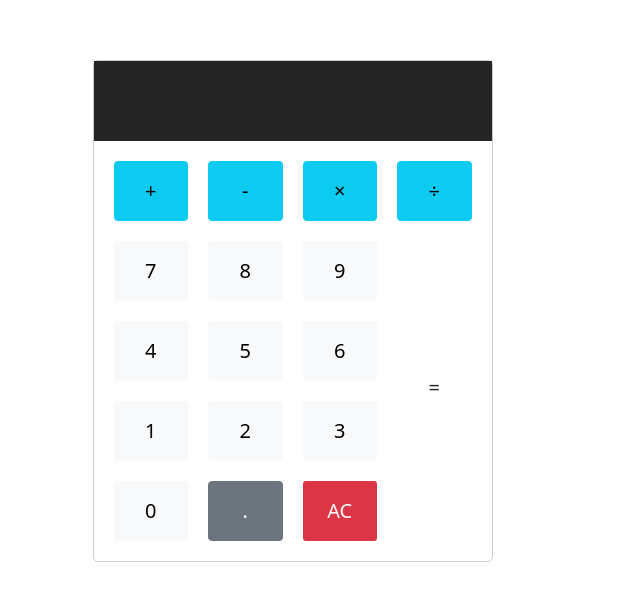
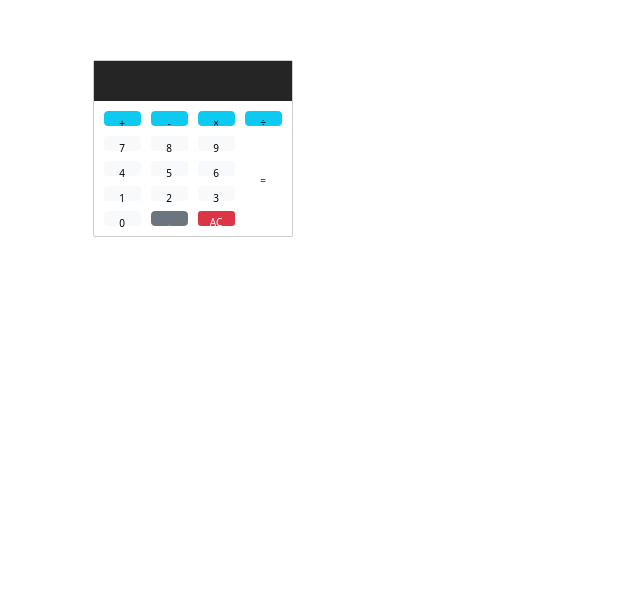
Before and after one commit to profanapaulacostacurta/apc.calc.github.io, a plain HTML site: page html/calculadora.html in a window 1280 px wide. Shown: the whole page, without its empty margins (0-640 px from the left). Drawn offline with nearby package versions, Linux system fonts and the light colour scheme.

Commit message:
Update calc.css

```diff
--- a/estilos/calc.css
+++ b/estilos/calc.css
@@ -13,25 +13,25 @@ html {
 
 .calculator {
   border: 1px solid #ccc;
-  border-radius: 5px;
-  width: 400px;
+  border-radius: 2px;
+  width: 200px;
 }
 
 .calculator-screen {
   width: 100%;
-  height: 80px;
+  height: 40px;
   border: none;
   background-color: #252525;
   color: #fff;
   text-align: right;
-  padding-right: 20px;
-  padding-left: 10px;
-  font-size: 4rem;
+  padding-right: 10px;
+  padding-left: 5px;
+  font-size: 2rem;
 }
 
 button {
-  height: 60px;
-  font-size: 2rem!important;
+  height: 15px;
+  font-size: 1rem!important;
 }
 
 .equal-sign {
@@ -42,6 +42,6 @@ button {
 .calculator-keys {
   display: grid;
   grid-template-columns: repeat(4, 1fr);
-  grid-gap: 20px;
-  padding: 20px;
+  grid-gap: 10px;
+  padding: 10px;
 }
```
